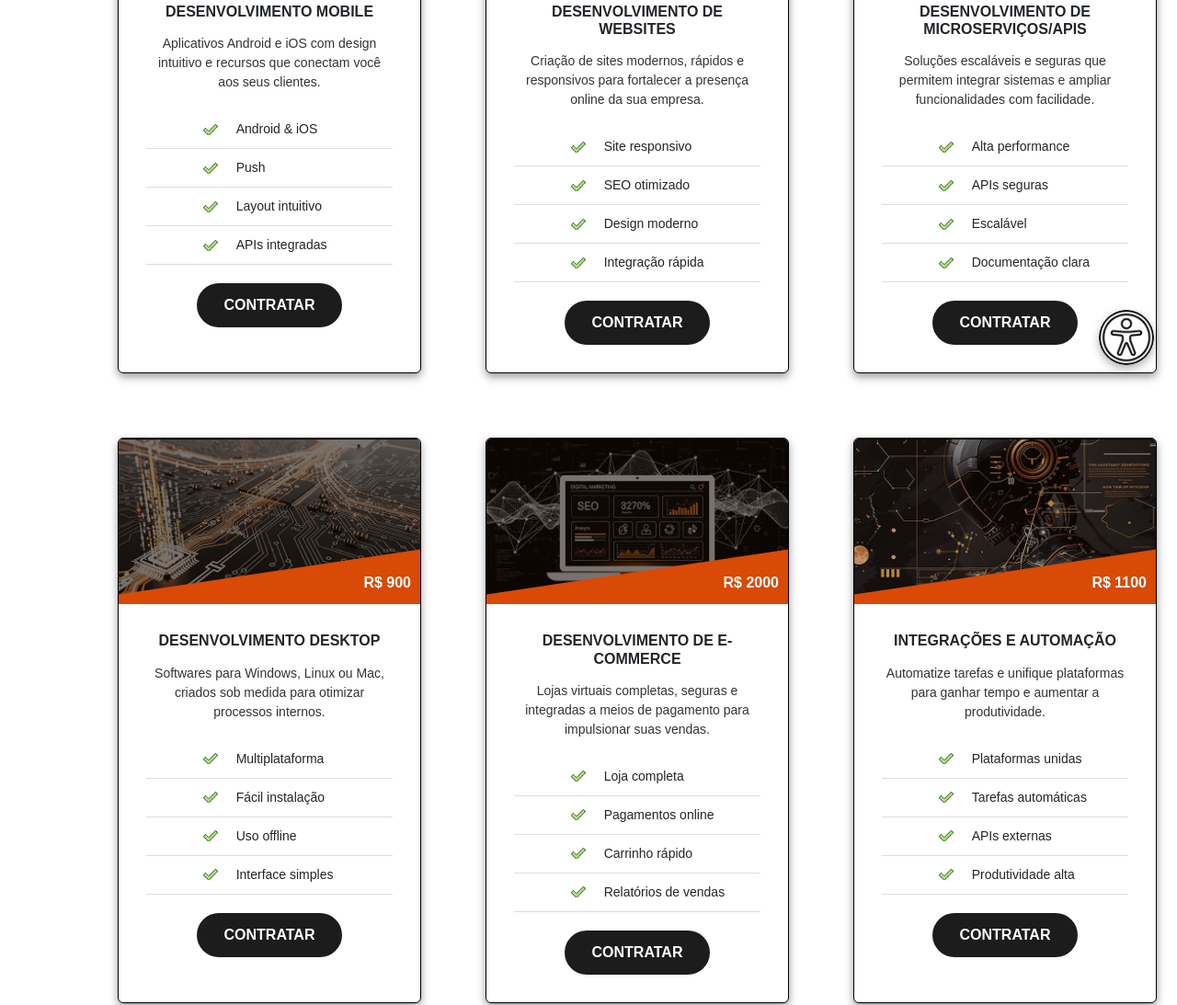
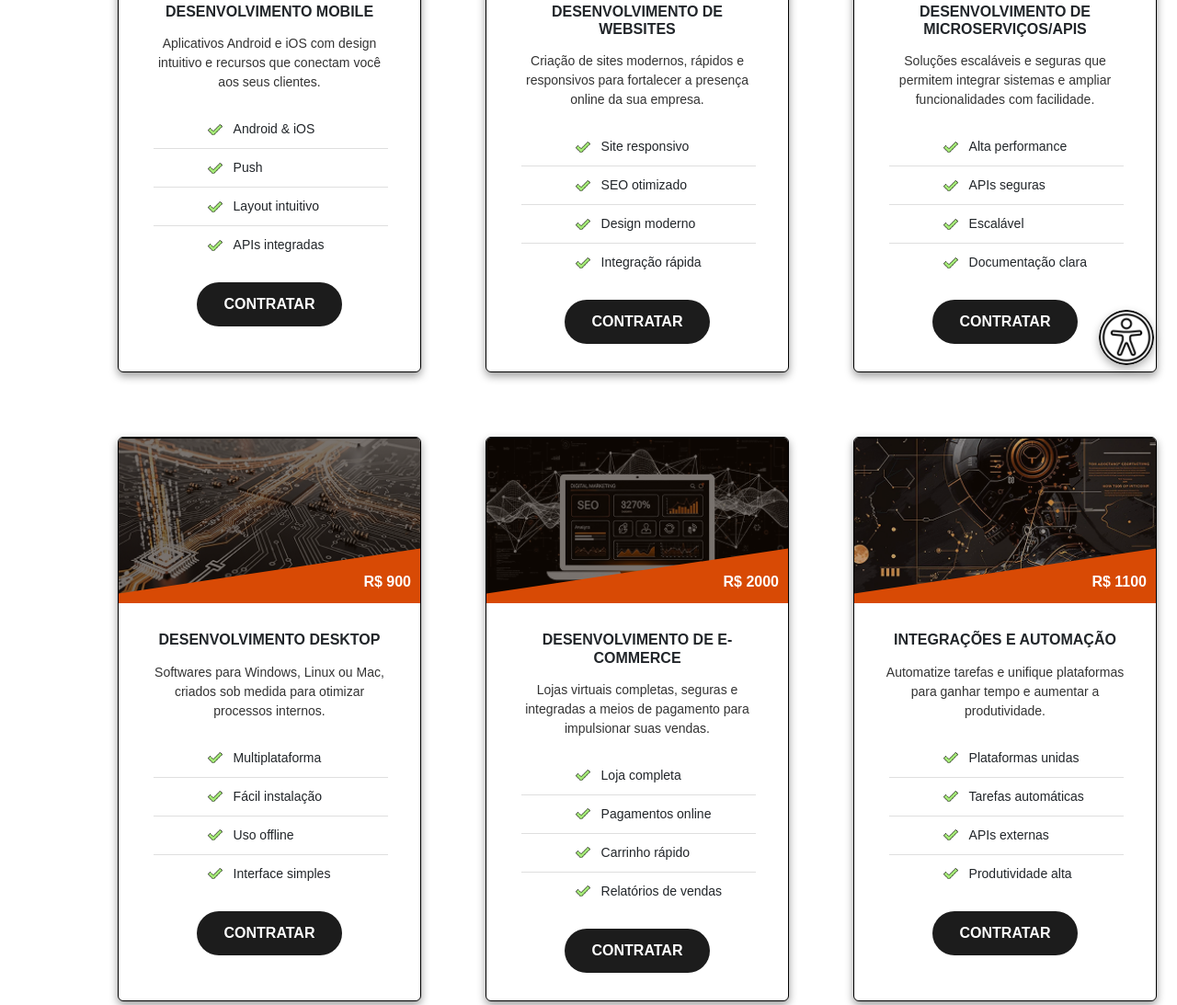
Before and after one commit to Skartty/Projeto-MRL, a website: page src/screens/Catalogo/index.html in a window 1280 px wide. Shown: the part 378-1471 px from the top of the page at 92% size. Drawn offline with nearby package versions, Linux system fonts and the light colour scheme.

Commit message:
Ajuste final no Check do Catalogo

```diff
--- a/src/screens/Catalogo/index.html
+++ b/src/screens/Catalogo/index.html
@@ -87,10 +87,21 @@
           <p>Aplicativos Android e iOS com design intuitivo e recursos que conectam você aos seus clientes.</p>
 
           <ul class="card-lista">
-            <li><i class="check-icon"></i> Android & iOS</li>
-            <li><i class="check-icon"></i> Push</li>
-            <li><i class="check-icon"></i> Layout intuitivo</li>
-            <li><i class="check-icon"></i> APIs integradas</li>
+            <li><span class="check-icon">
+                <img src="/screens/Catalogo/Imagens/Check.png" alt="check">
+              </span> Android & iOS</li>
+
+            <li><span class="check-icon">
+                <img src="/screens/Catalogo/Imagens/Check.png" alt="check">
+              </span> Push</li>
+
+            <li><span class="check-icon">
+                <img src="/screens/Catalogo/Imagens/Check.png" alt="check">
+              </span> Layout intuitivo</li>
+
+            <li><span class="check-icon">
+                <img src="/screens/Catalogo/Imagens/Check.png" alt="check">
+              </span> APIs integradas</li>
           </ul>
 
           <button class="btn-contratar">CONTRATAR</button>
@@ -108,10 +119,21 @@
           <p>Criação de sites modernos, rápidos e responsivos para fortalecer a presença online da sua empresa.</p>
 
           <ul class="card-lista">
-            <li><i class="check-icon"></i> Site responsivo</li>
-            <li><i class="check-icon"></i> SEO otimizado</li>
-            <li><i class="check-icon"></i> Design moderno</li>
-            <li><i class="check-icon"></i> Integração rápida</li>
+            <li><span class="check-icon">
+                <img src="/screens/Catalogo/Imagens/Check.png" alt="check">
+              </span> Site responsivo</li>
+
+            <li><span class="check-icon">
+                <img src="/screens/Catalogo/Imagens/Check.png" alt="check">
+              </span> SEO otimizado</li>
+
+            <li><span class="check-icon">
+                <img src="/screens/Catalogo/Imagens/Check.png" alt="check">
+              </span> Design moderno</li>
+
+            <li><span class="check-icon">
+                <img src="/screens/Catalogo/Imagens/Check.png" alt="check">
+              </span> Integração rápida</li>
           </ul>
 
           <button class="btn-contratar">CONTRATAR</button>
@@ -129,10 +151,21 @@
           <p>Soluções escaláveis e seguras que permitem integrar sistemas e ampliar funcionalidades com facilidade.</p>
 
           <ul class="card-lista">
-            <li><i class="check-icon"></i> Alta performance</li>
-            <li><i class="check-icon"></i> APIs seguras</li>
-            <li><i class="check-icon"></i> Escalável</li>
-            <li><i class="check-icon"></i> Documentação clara</li>
+            <li><span class="check-icon">
+                <img src="/screens/Catalogo/Imagens/Check.png" alt="check">
+              </span> Alta performance</li>
+
+            <li><span class="check-icon">
+                <img src="/screens/Catalogo/Imagens/Check.png" alt="check">
+              </span> APIs seguras</li>
+
+            <li><span class="check-icon">
+                <img src="/screens/Catalogo/Imagens/Check.png" alt="check">
+              </span> Escalável</li>
+
+            <li><span class="check-icon">
+                <img src="/screens/Catalogo/Imagens/Check.png" alt="check">
+              </span> Documentação clara</li>
           </ul>
 
           <button class="btn-contratar">CONTRATAR</button>
@@ -150,10 +183,21 @@
           <p>Softwares para Windows, Linux ou Mac, criados sob medida para otimizar processos internos.</p>
 
           <ul class="card-lista">
-            <li><i class="check-icon"></i> Multiplataforma</li>
-            <li><i class="check-icon"></i> Fácil instalação</li>
-            <li><i class="check-icon"></i> Uso offline</li>
-            <li><i class="check-icon"></i> Interface simples</li>
+            <li><span class="check-icon">
+                <img src="/screens/Catalogo/Imagens/Check.png" alt="check">
+              </span> Multiplataforma</li>
+
+            <li><span class="check-icon">
+                <img src="/screens/Catalogo/Imagens/Check.png" alt="check">
+              </span> Fácil instalação</li>
+
+            <li><span class="check-icon">
+                <img src="/screens/Catalogo/Imagens/Check.png" alt="check">
+              </span> Uso offline</li>
+
+            <li><span class="check-icon">
+                <img src="/screens/Catalogo/Imagens/Check.png" alt="check">
+              </span> Interface simples</li>
           </ul>
 
           <button class="btn-contratar">CONTRATAR</button>
@@ -171,10 +215,21 @@
           <p>Lojas virtuais completas, seguras e integradas a meios de pagamento para impulsionar suas vendas.</p>
 
           <ul class="card-lista">
-            <li><i class="check-icon"></i> Loja completa</li>
-            <li><i class="check-icon"></i> Pagamentos online</li>
-            <li><i class="check-icon"></i> Carrinho rápido</li>
-            <li><i class="check-icon"></i> Relatórios de vendas</li>
+            <li><span class="check-icon">
+                <img src="/screens/Catalogo/Imagens/Check.png" alt="check">
+              </span> Loja completa</li>
+
+            <li><span class="check-icon">
+                <img src="/screens/Catalogo/Imagens/Check.png" alt="check">
+              </span> Pagamentos online</li>
+
+            <li><span class="check-icon">
+                <img src="/screens/Catalogo/Imagens/Check.png" alt="check">
+              </span> Carrinho rápido</li>
+
+            <li><span class="check-icon">
+                <img src="/screens/Catalogo/Imagens/Check.png" alt="check">
+              </span> Relatórios de vendas</li>
           </ul>
 
           <button class="btn-contratar">CONTRATAR</button>
@@ -192,10 +247,21 @@
           <p>Automatize tarefas e unifique plataformas para ganhar tempo e aumentar a produtividade.</p>
 
           <ul class="card-lista">
-            <li><i class="check-icon"></i> Plataformas unidas</li>
-            <li><i class="check-icon"></i> Tarefas automáticas</li>
-            <li><i class="check-icon"></i> APIs externas</li>
-            <li><i class="check-icon"></i> Produtividade alta</li>
+            <li><span class="check-icon">
+                <img src="/screens/Catalogo/Imagens/Check.png" alt="check">
+              </span> Plataformas unidas</li>
+
+            <li><span class="check-icon">
+                <img src="/screens/Catalogo/Imagens/Check.png" alt="check">
+              </span> Tarefas automáticas</li>
+
+            <li><span class="check-icon">
+                <img src="/screens/Catalogo/Imagens/Check.png" alt="check">
+              </span> APIs externas</li>
+
+            <li><span class="check-icon">
+                <img src="/screens/Catalogo/Imagens/Check.png" alt="check">
+              </span> Produtividade alta</li>
           </ul>
 
           <button class="btn-contratar">CONTRATAR</button>
@@ -213,10 +279,21 @@
           <p>Infraestrutura em nuvem com deploy ágil, monitoramento constante e práticas seguras de DevOps.</p>
 
           <ul class="card-lista">
-            <li><i class="check-icon"></i> Deploy ágil</li>
-            <li><i class="check-icon"></i> Monitoramento contínuo</li>
-            <li><i class="check-icon"></i> Escalabilidade garantida</li>
-            <li><i class="check-icon"></i> Segurança reforçada</li>
+            <li><span class="check-icon">
+                <img src="/screens/Catalogo/Imagens/Check.png" alt="check">
+              </span> Deploy ágil</li>
+
+            <li><span class="check-icon">
+                <img src="/screens/Catalogo/Imagens/Check.png" alt="check">
+              </span> Monitoramento contínuo</li>
+
+            <li><span class="check-icon">
+                <img src="/screens/Catalogo/Imagens/Check.png" alt="check">
+              </span> Escalabilidade garantida</li>
+
+            <li><span class="check-icon">
+                <img src="/screens/Catalogo/Imagens/Check.png" alt="check">
+              </span> Segurança reforçada</li>
           </ul>
 
           <button class="btn-contratar">CONTRATAR</button>
@@ -234,10 +311,21 @@
           <p>Ferramentas que centralizam gestão de clientes, finanças e estoque em um único sistema eficiente.</p>
 
           <ul class="card-lista">
-            <li><i class="check-icon"></i> Gestão integrada</li>
-            <li><i class="check-icon"></i> Controle financeiro</li>
-            <li><i class="check-icon"></i> Organização de clientes</li>
-            <li><i class="check-icon"></i> Relatórios automáticos</li>
+            <li><span class="check-icon">
+                <img src="/screens/Catalogo/Imagens/Check.png" alt="check">
+              </span> Gestão integrada</li>
+
+            <li><span class="check-icon">
+                <img src="/screens/Catalogo/Imagens/Check.png" alt="check">
+              </span> Controle financeiro</li>
+
+            <li><span class="check-icon">
+                <img src="/screens/Catalogo/Imagens/Check.png" alt="check">
+              </span> Organização de clientes</li>
+
+            <li><span class="check-icon">
+                <img src="/screens/Catalogo/Imagens/Check.png" alt="check">
+              </span> Relatórios automáticos</li>
           </ul>
 
           <button class="btn-contratar">CONTRATAR</button>
@@ -255,10 +343,21 @@
           <p>Serviço contínuo de suporte técnico, correções e atualizações para manter seu sistema estável.</p>
 
           <ul class="card-lista">
-            <li><i class="check-icon"></i> Atualizações constantes</li>
-            <li><i class="check-icon"></i> Correções de erros</li>
-            <li><i class="check-icon"></i> Backup periódico</li>
-            <li><i class="check-icon"></i> Atendimento rápido</li>
+            <li><span class="check-icon">
+                <img src="/screens/Catalogo/Imagens/Check.png" alt="check">
+              </span> Atualizações constantes</li>
+
+            <li><span class="check-icon">
+                <img src="/screens/Catalogo/Imagens/Check.png" alt="check">
+              </span> Correções de erros</li>
+
+            <li><span class="check-icon">
+                <img src="/screens/Catalogo/Imagens/Check.png" alt="check">
+              </span> Backup periódico</li>
+
+            <li><span class="check-icon">
+                <img src="/screens/Catalogo/Imagens/Check.png" alt="check">
+              </span> Atendimento rápido</li>
           </ul>
 
           <button class="btn-contratar">CONTRATAR</button>
--- a/src/screens/Catalogo/styleCatalog.css
+++ b/src/screens/Catalogo/styleCatalog.css
@@ -390,23 +390,37 @@ body {
 }
 
 .card-lista li {
+  width: 95%;
+  display: flex;
+  margin-left: 3%;
+  align-items: center;
+  gap: 12px;
   font-size: 14px;
+  justify-content: flex-start;
+  border-bottom: 1px solid #dfdfdf;
   padding: 10px 0;
-  border-bottom: 1px solid #ddd;
-  display: flex;
-  align-items: center;
-  gap: 20px;
+}
+
+.card-lista li:last-child {
+  border-bottom: none;
 }
 
 .check-icon {
   width: 16px;
   height: 16px;
-  background: url('Imagens/Check.png') no-repeat center;
-  background-size: contain;
-  display: inline-block;
+  display: inline-flex;
+  align-items: center;
+  justify-content: center;
   margin-left: 23%;
+}
 
+.check-icon img {
+  width: 100%;
+  height: 100%;
+  object-fit: contain;
+  display: block;
 }
+
 
 .btn-contratar {
   background: #1c1c1c;
```
Also changed, not shown: 1 other file.
